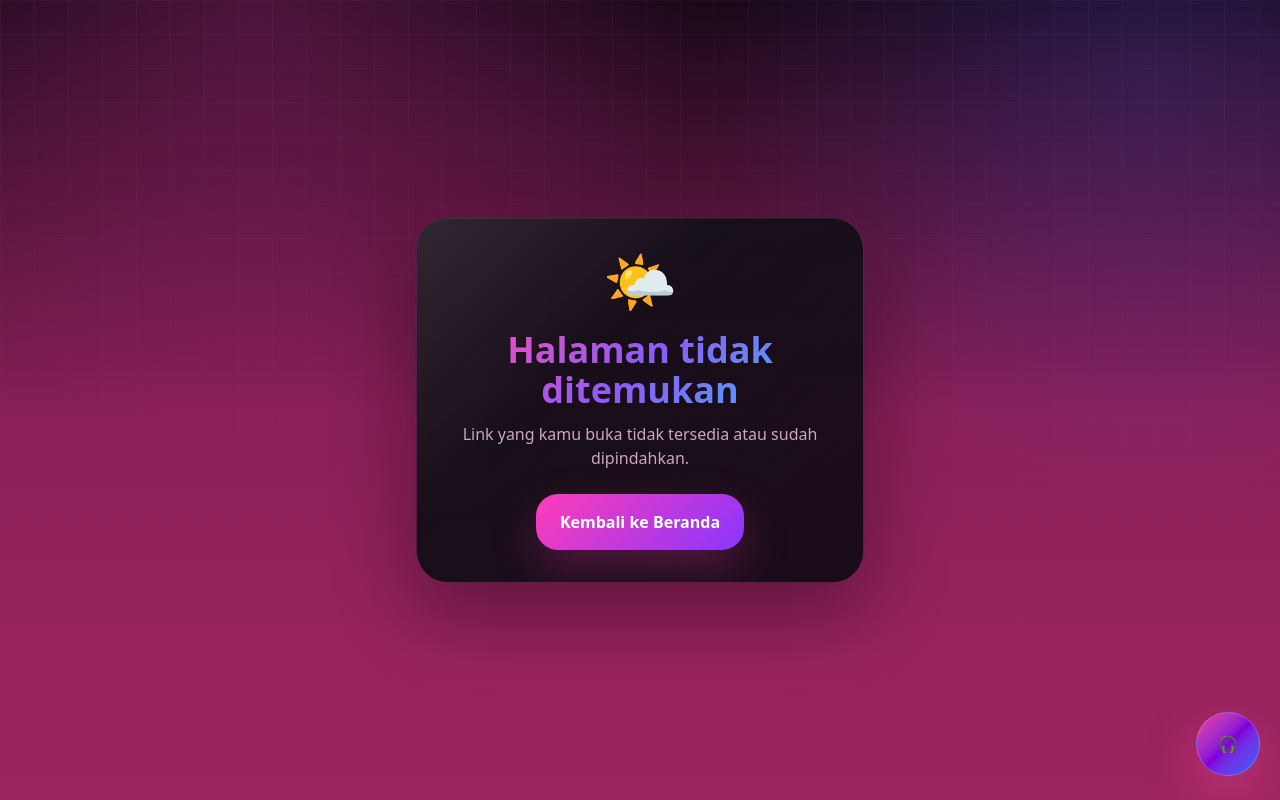
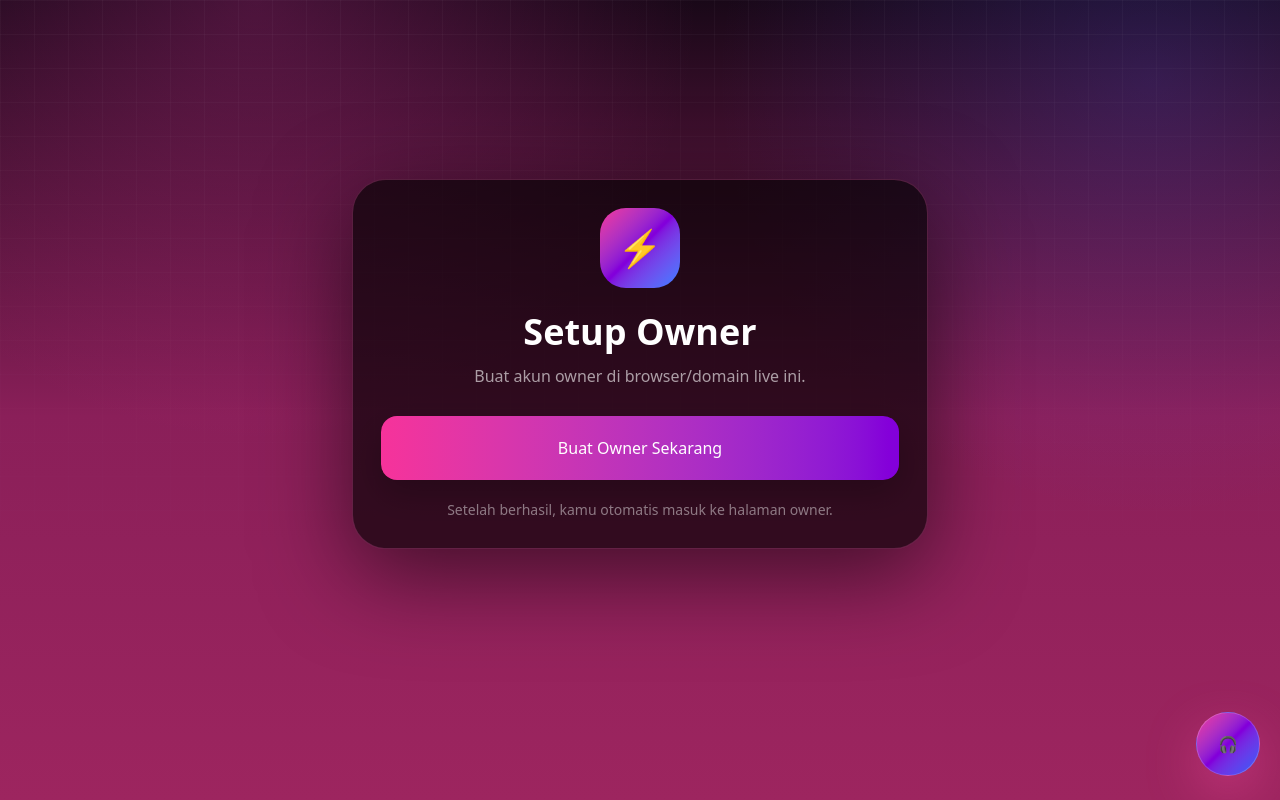
Before and after one commit to jakasky279-bit/JakSky, a Next.js app: page /setup-owner in a window 1280 px wide. Before the commit this address had no page. Built offline with nearby package versions, Linux system fonts and the light colour scheme.

Commit message:
Add live owner setup page

```diff
--- /dev/null
+++ b/app/setup-owner/page.tsx
@@ -0,0 +1,69 @@
+"use client";
+
+import { useState } from "react";
+
+export default function SetupOwnerPage() {
+  const [done, setDone] = useState(false);
+
+  function setupOwner() {
+    const owner = {
+      id: "owner-main",
+      username: "owner",
+      email: "owner@jasky.local",
+      password: "jasky123",
+      role: "owner",
+      status: "active",
+      accessKey: "JAKSKY-OWNER",
+      ownerKey: "JAKSKY-OWNER",
+      title: "Owner JakSky",
+      isVip: true,
+      avatar: "",
+      bio: "",
+    };
+
+    const old = JSON.parse(localStorage.getItem("jasky_accounts") || "[]");
+    const clean = old.filter((a: any) => String(a.role || "").toLowerCase() !== "owner");
+    const next = [owner, ...clean];
+
+    localStorage.setItem("jasky_accounts", JSON.stringify(next));
+    localStorage.setItem("jasky_staff_session", JSON.stringify(owner));
+    localStorage.setItem("jasky_current_user", JSON.stringify(owner));
+    localStorage.setItem("jasky_login_user_id", owner.id);
+
+    window.dispatchEvent(new Event("jasky-sync"));
+    setDone(true);
+
+    setTimeout(() => {
+      window.location.href = "/owner";
+    }, 900);
+  }
+
+  return (
+    <main className="min-h-screen px-5 py-16 text-white">
+      <div className="mx-auto flex min-h-[75vh] max-w-xl items-center justify-center">
+        <div className="w-full rounded-[34px] border border-pink-400/25 bg-black/65 p-7 text-center shadow-[0_25px_90px_rgba(0,0,0,.55)]">
+          <div className="mx-auto flex h-20 w-20 items-center justify-center rounded-[26px] bg-gradient-to-br from-pink-500 via-purple-700 to-blue-500 text-4xl">
+            ⚡
+          </div>
+
+          <h1 className="mt-6 text-4xl font-black">Setup Owner</h1>
+          <p className="mt-3 text-white/60">
+            Buat akun owner di browser/domain live ini.
+          </p>
+
+          <button
+            type="button"
+            onClick={setupOwner}
+            className="mt-7 w-full rounded-2xl bg-gradient-to-r from-pink-500 to-purple-700 px-5 py-5 text-lg font-black text-white"
+          >
+            {done ? "Owner berhasil dibuat..." : "Buat Owner Sekarang"}
+          </button>
+
+          <p className="mt-5 text-sm text-white/45">
+            Setelah berhasil, kamu otomatis masuk ke halaman owner.
+          </p>
+        </div>
+      </div>
+    </main>
+  );
+}
```
